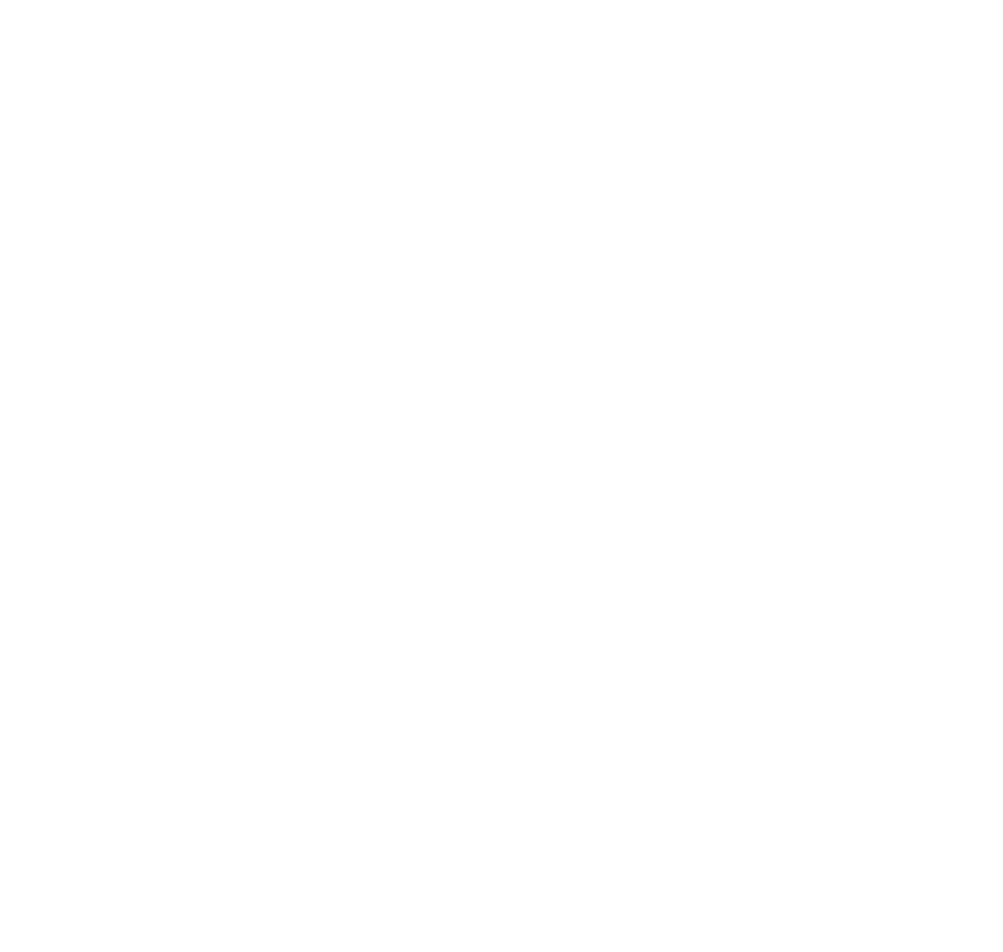
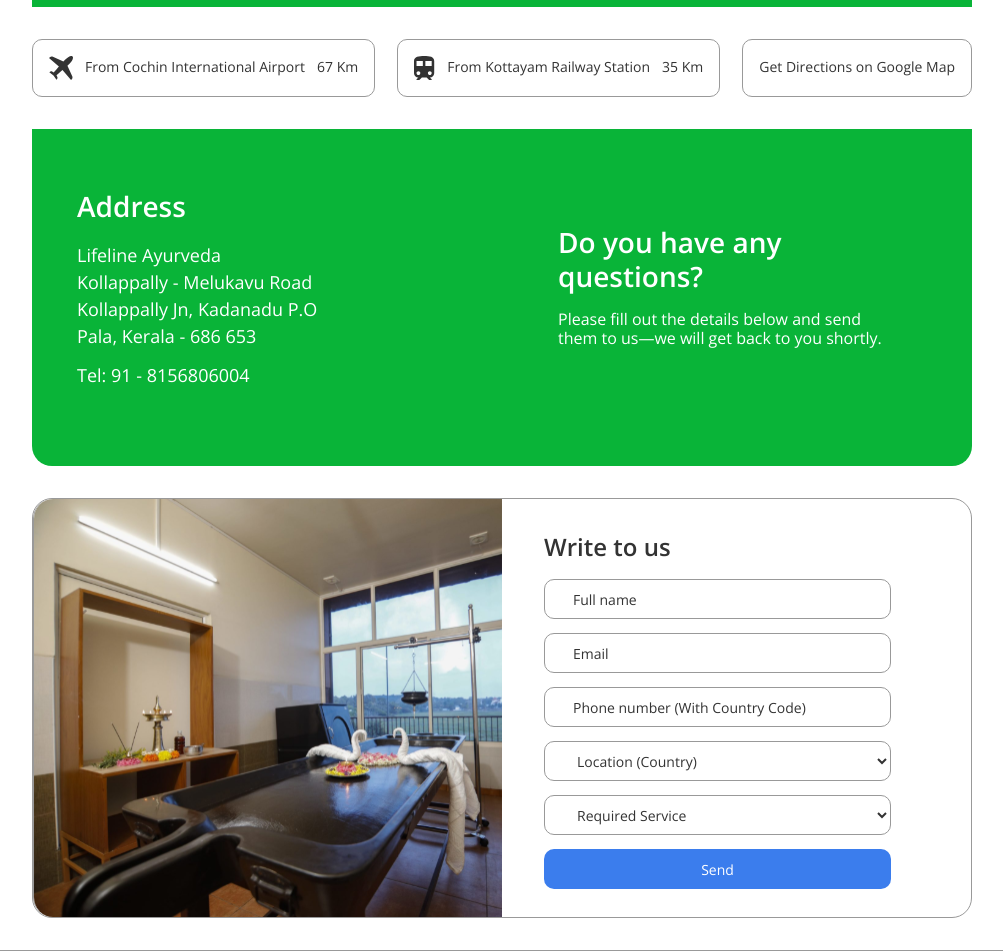
Before and after one commit to MCABEE/lifeline-ayurveda, a Next.js app: page /contact in a window 1280 px wide. Shown: the part 760-1712 px from the top of the page, without its empty margins (138-1141 px from the left). Before the commit the page ends 800 px from the top, so only its background shows below. Built offline with nearby package versions, Linux system fonts and the light colour scheme.

Commit message:
update contact page , add scroll in x-direction in section5

```diff
--- a/src/app/contact/page.js
+++ b/src/app/contact/page.js
@@ -1,9 +1,109 @@
-import React from 'react'
+import React from "react";
 
 function page() {
   return (
-    <div>page</div>
-  )
+    <div className=" mx-[50px] lg:mx-[100px] xl:mx-[170px] 2xl:mx-[196px]">
+      <h1 className="text-[32px] xl:text-[42px] text-[#333333] font-semibold text-center pt-[54px]">
+        Contact us
+      </h1>
+      <p className="text-[16px] xl:text-[20px] text-[#333333] text-center leading-[120%] pt-[10px] pb-[67px] ">
+        Reach out to us anytime—
+        <br />
+        find our location, send a message, or drop us a note.
+      </p>
+
+      <div>
+        <div className=" bg-[#09B438]  rounded-t-[20px]">
+          <img src="/assets/location-map.svg" alt="map" className="w-full bg-cover py-10" />
+        </div>
+        <div className="w-full bg-white flex justify-between gap-x-4 py-[32px]">
+          <span className=" flex gap-x-3 2xl:gap-x-8 p-4 border-[1px] border-[#999999] rounded-[10px]">
+            <img src="/assets/airplane.svg" alt="airplane" />
+            <p className="text-[14px] 2xl:text-[16px] text-[#333333]">
+              From Cochin International Airport
+            </p>
+            <span className="text-[14px] 2xl:text-[16px] text-[#333333]">67 Km</span>
+          </span>
+          <span className=" flex  gap-x-3 2xl:gap-x-8 p-4 border-[1px] border-[#999999] rounded-[10px]">
+            <img src="/assets/train.svg" alt="train" />
+            <p className="text-[14px] 2xl:text-[16px] text-[#333333]">
+              From Kottayam Railway Station
+            </p>
+            <span className="text-[14px] 2xl:text-[16px] text-[#333333]">35 Km</span>
+          </span>
+          <span className=" flex gap-x-8 p-4 border-[1px] border-[#999999] rounded-[10px]">
+            <span className="text-[14px] 2xl:text-[16px] text-[#333333]">
+              Get Directions on Google Map
+            </span>
+          </span>
+        </div>
+        <div className="w-full bg-[#09B438] flex rounded-b-[20px] px-[45px] 2xl:px-[65px] pt-[56px] pb-[77px] ">
+          <div className="w-1/2">
+            <h1 className="text-white text-[28px] 2xl:text-[32px] font-semibold">Address</h1>
+            <p className="text-white text-[18px] 2xl:text-[20px] pt-[15px] pb-[12px]">
+              Lifeline Ayurveda
+              <br />
+              Kollappally - Melukavu Road
+              <br />
+              Kollappally Jn, Kadanadu P.O
+              <br />
+              Pala, Kerala - 686 653
+            </p>
+            <span className="text-white text-[18px] 2xl:text-[20px]">Tel: 91 - 8156806004</span>
+          </div>
+          <div className="w-1/2 flex flex-col justify-center ps-14">
+            <h1 className="text-white text-[28px] 2xl:text-[32px]text-[32px] font-semibold leading-[120%]">
+              Do you have any <br />
+              questions?
+            </h1>
+            <p className="text-white text-[16px] leading-[120%] pt-4">
+              Please fill out the details below and send <br />
+              them to us—we will get back to you shortly.
+            </p>
+          </div>
+        </div>
+      </div>
+
+
+      <div className="w-full flex border-[1px] border-[#999999] rounded-[20px] my-[32px]">
+          <div className="w-1/2 overflow-hidden border-l-[1px] border-[#999999] rounded-l-[20px]">
+<img src="/assets/contact.svg" alt="contact" className="w-full h-full object-cover" />
+          </div>
+          <div className="w-1/2 flex flex-col gap-y-[14px] 2xl:gap-y-[16px] ps-[42px] 2xl:ps-[82px] pe-[40px] lg:pe-[80px] 2xl:pe-[122px] ">
+<h1 className="text-[24px] text-[#333333] font-semibold pt-[30px] 2xl:pt-[40px]">Write to us</h1>
+<input type="text"
+className="w-full outline-none h-[40px] 2xl:h-[48px] bg-white px-[28px] 2xl:px-[38px] border-[1px] border-[#999999] rounded-[10px] placeholder:text-[14px] 2xl:placeholder:text-[16px] placeholder:text-[#333333] "
+placeholder="Full name"
+/>
+<input type="email"
+className="w-full outline-none h-[40px] 2xl:h-[48px] bg-white px-[28px] 2xl:px-[38px] border-[1px] border-[#999999] rounded-[10px] placeholder:text-[14px] 2xl:placeholder:text-[16px] placeholder:text-[#333333] "
+placeholder="Email "
+/>
+<input type="tel"
+className="w-full outline-none h-[40px] 2xl:h-[48px] bg-white px-[28px] 2xl:px-[38px] border-[1px] border-[#999999] rounded-[10px] placeholder:text-[14px] 2xl:placeholder:text-[16px] placeholder:text-[#333333] "
+placeholder="Phone number (With Country Code) "
+/>
+
+<select
+className="w-full outline-none h-[40px] 2xl:h-[48px] bg-white px-[28px] 2xl:px-[38px] border-[1px] border-[#999999] rounded-[10px] text-[14px] 2xl:text-[16px] text-[#333333] "
+
+>
+  <option value="1">Location (Country)</option>
+</select>
+<select
+className="w-full outline-none h-[40px] 2xl:h-[48px] bg-white px-[28px] 2xl:px-[38px] border-[1px] border-[#999999] rounded-[10px] text-[14px] 2xl:text-[16px] text-[#333333] "
+
+>
+  <option value="1">Required Service</option>
+</select>
+<button className="w-full mb-6 h-[40px] 2xl:h-[48px] bg-[#3B7DED] rounded-[10px]  text-[14px] 2xl:text-[16px] text-white">
+Send
+</button>
+          </div>
+      </div>
+
+    </div>
+  );
 }
 
-export default page
+export default page;
--- a/src/components/index/Section5.js
+++ b/src/components/index/Section5.js
@@ -12,8 +12,8 @@
       <h1 className="text-[14px] sm:text-[16px] xl:text-[20px] text-[#333333] text-center">
         Real stories of healing and wellness from our satisfied customers
       </h1>
-      <div className="pt-[20px] flex flex-col sm:flex-row gap-y-4 gap-x-4  xl:gap-x-8">
-        <div className="w-full sm:w-1/2 border-[1px] border-[#999999] rounded-[10px] px-6 sm:px-4 lg:ps-9 xl:ps-[66px] lg:pe-[23px]">
+      <div className="w-full pt-[20px] flex overflow-hidden overflow-x-scroll  gap-y-4 gap-x-4  xl:gap-x-8">
+        <div className="min-w-[328px] sm:w-1/2 border-[1px] border-[#999999] rounded-[10px] px-6 sm:px-4 lg:ps-9 xl:ps-[66px] lg:pe-[23px]">
           <img
             src="/assets/double-quotes.svg"
             alt="img"
@@ -33,7 +33,7 @@
           <h3 className="text-[14px] text-[#333333] pb-[25px]">Alappuzha</h3>
         </div>
 
-        <div className="w-full sm:w-1/2 border-[1px] border-[#999999] rounded-[10px] px-6 sm:px-4 lg:ps-9 xl:ps-[66px] lg:pe-[23px]">
+        <div className="min-w-[328px] sm:w-1/2 border-[1px] border-[#999999] rounded-[10px] px-6 sm:px-4 lg:ps-9 xl:ps-[66px] lg:pe-[23px]">
           <img
             src="/assets/double-quotes.svg"
             alt="img"
```
Also changed, not shown: public/assets/contact.svg (added), public/assets/location-map.svg (added).
